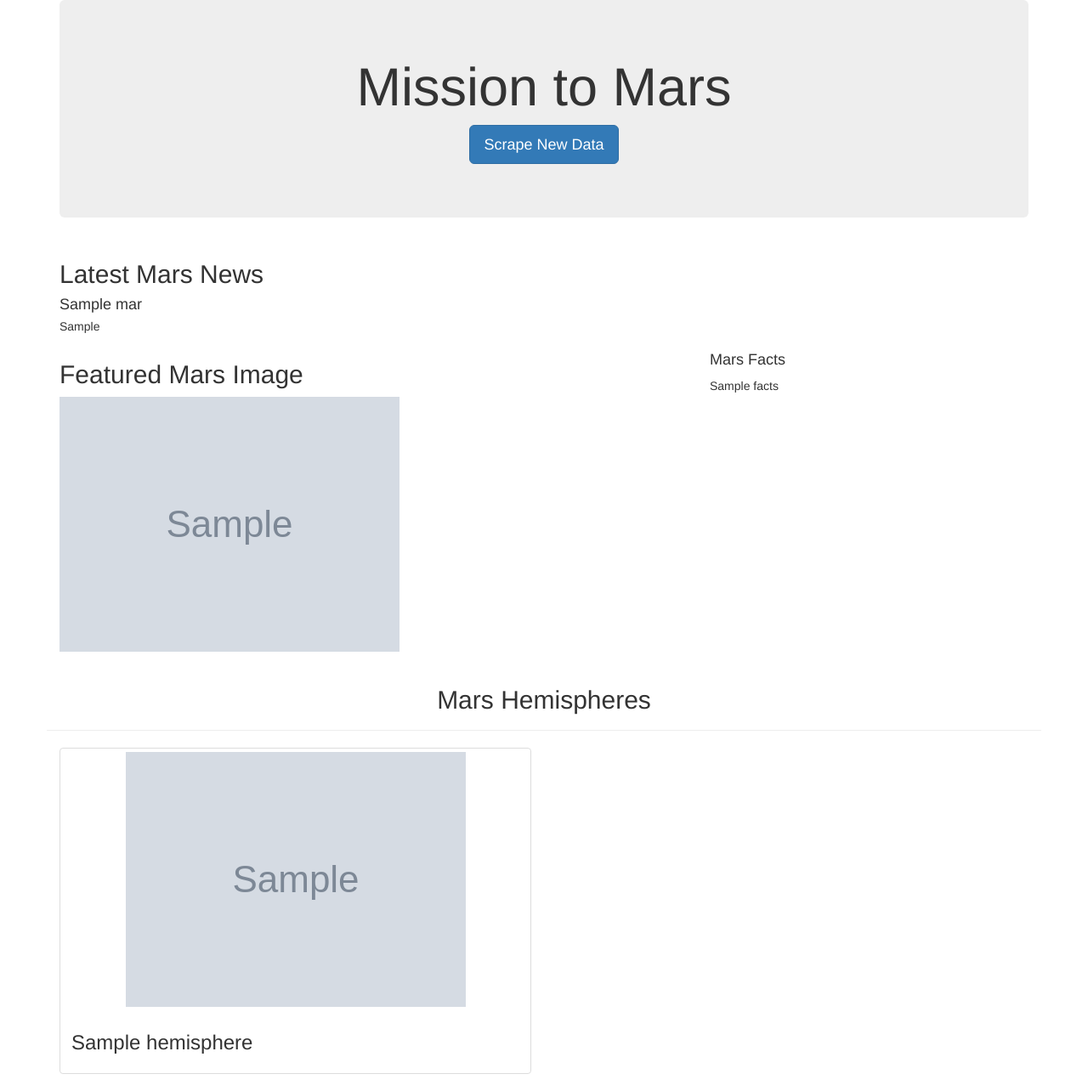
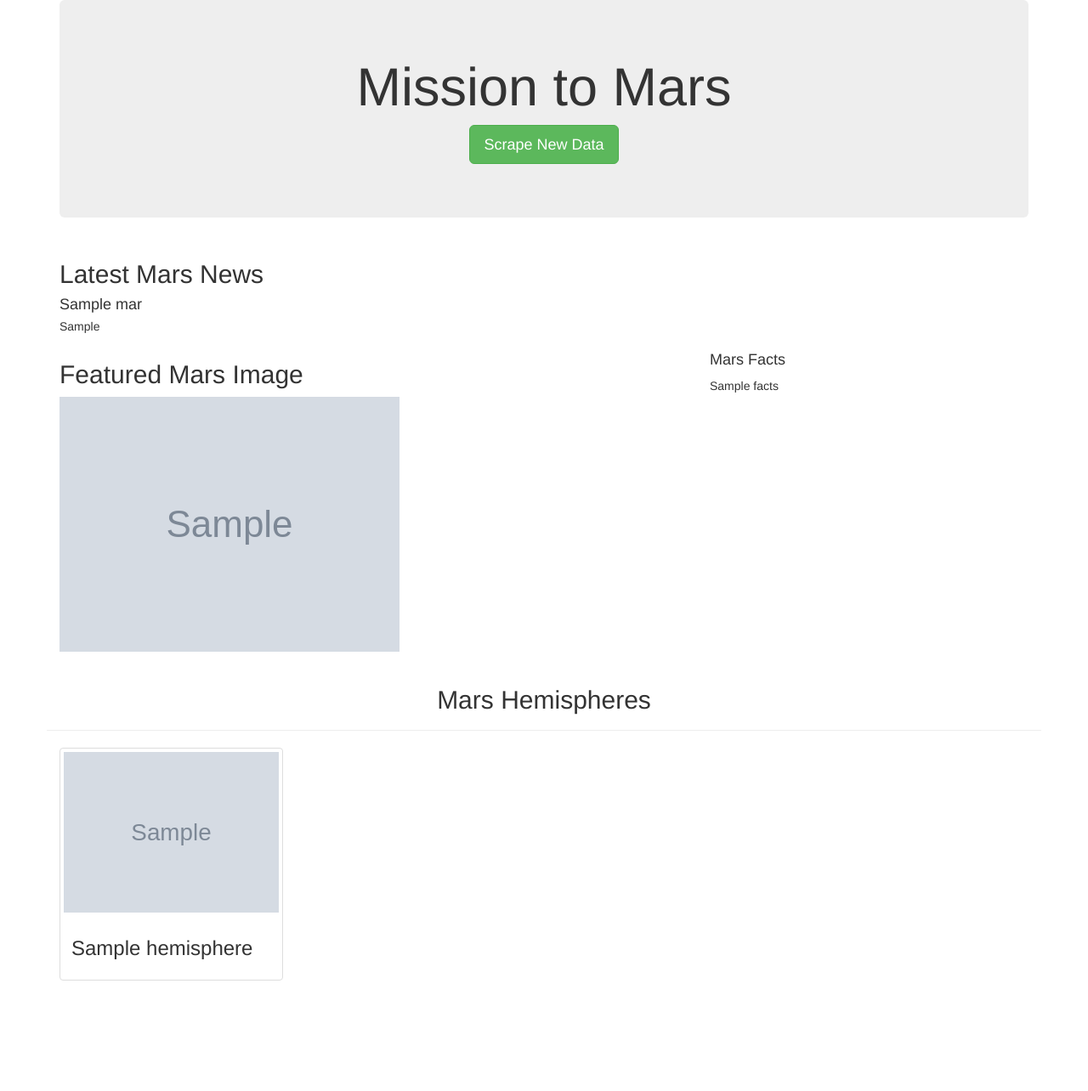
Before and after one commit to Kun-kz/Mission-to-Mars, a Flask app: page / in a window 1280 px wide. Shown: the whole page at 85% size. After the commit the page ends 1154 px from the top, so only its background shows below. Run offline with Flask 2, Linux system fonts and the light colour scheme; grey boxes marked "Sample" are stand-in pictures; a database or web service that is not in the repository returns one stand-in record (values such as "Sample title"); some libraries are stand-ins or nearby versions.

Commit message:
Customize html.

```diff
--- a/templates/index.html
+++ b/templates/index.html
@@ -16,7 +16,7 @@
       <div class="jumbotron text-center">
         <h1>Mission to Mars</h1>
         <!-- Add a button to activate scraping script -->
-        <p><a class="btn btn-primary btn-lg" href="/scrape" role="button">Scrape New Data</a></p>
+        <p><a class="btn btn-success btn-lg" href="/scrape" role="button">Scrape New Data</a></p>
       </div>
 
       <!-- Add section for Mars News -->
@@ -34,7 +34,7 @@
 
       <!-- Section for Featured Image and Facts table -->
       <div class="row" id="mars-featured-image">
-        <div class="col-md-8">
+        <div class="col-md-8 col-xs-12 col-sm-6 col-lg-8">
           <h2>Featured Mars Image</h2>
 
           <!-- if images is False/None/non-existent, then default to error message -->
@@ -45,11 +45,12 @@
           />
         </div>
 
-        <div class="col-md-4">
+        <div class="col-md-4 col-xs-6 col-lg-4">
           <!-- Mars Facts -->
           <div class="row" id="mars-facts">
             <h4>Mars Facts</h4>
             {{ mars.facts | safe }}
+
           </div>
         </div>
       </div>
@@ -61,7 +62,7 @@
         </div>
 
         {% for hemisphere in mars.hemispheres %}
-        <div class="col-md-6">
+        <div class="col-md-3">
           <div class="thumbnail">
             <img src="{{hemisphere.img_url | default('static/images/error.png', true)}}" alt="...">
             <div class="caption">
```
